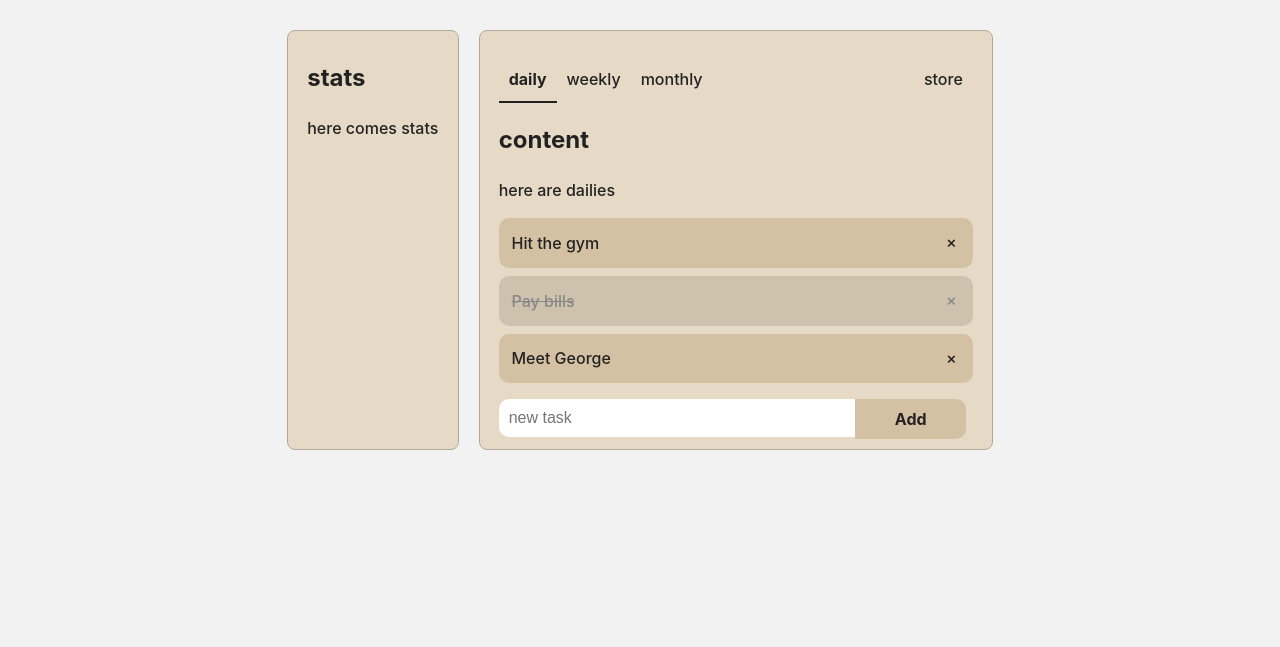
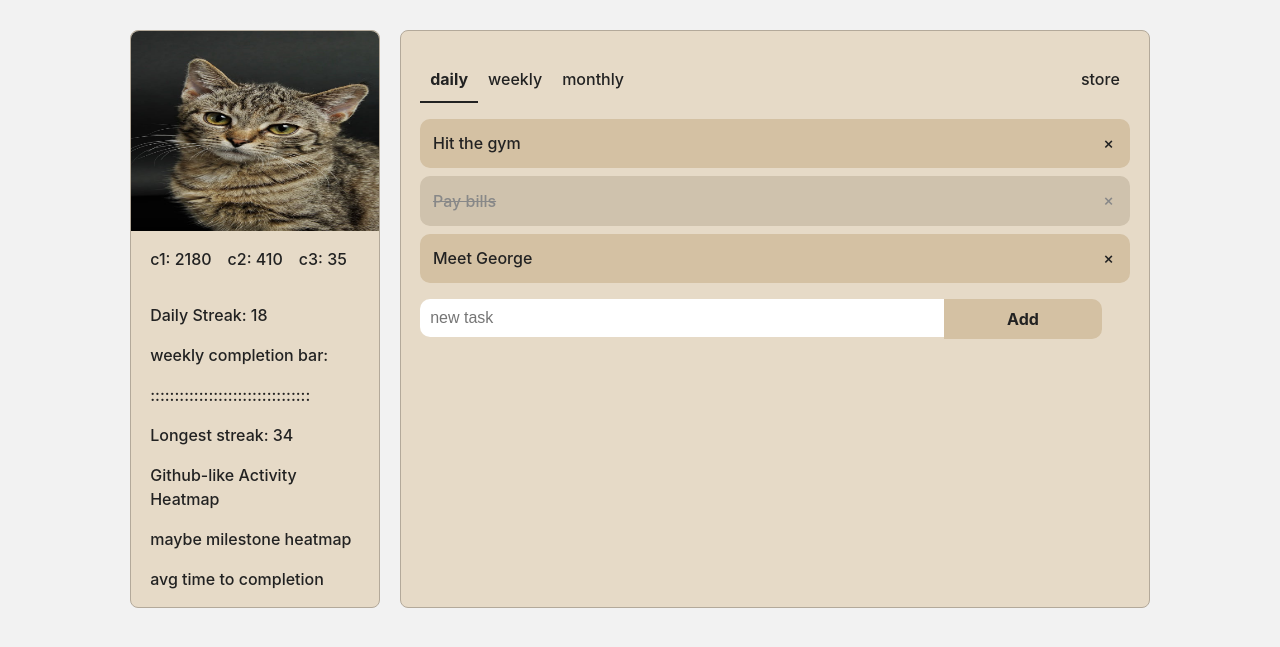
Before and after one commit to spstefan/EMMES, a website built with Vite: page index.html in a window 1280 px wide. Shown: the part 95-742 px from the top of the page. Built offline with nearby package versions, Linux system fonts and the light colour scheme.

Commit message:
populate stat window

```diff
--- a/index.html
+++ b/index.html
@@ -12,8 +12,23 @@
     <div class="container" id="main-container">
 
       <div class="box" id="stats-box">
-        <h2>stats</h2>
-        <p>here comes stats</p>
+        <img src="/cat.jpeg" alt="">
+        <div class="stats">
+          <div class="currency">
+            <p>c1: 2180</p>
+            <p>c2: 410</p>
+            <p>c3: 35</p>
+          </div>
+          <p>Daily Streak: 18</p>
+          <p>weekly completion bar:</p>
+          <p>:::::::::::::::::::::::::::::::::</p>
+          <p>Longest streak: 34</p>
+          <p>Github-like Activity Heatmap</p>
+          <p>maybe milestone heatmap</p>
+
+          <p>avg time to completion</p>
+
+        </div>
       </div>
 
       <div class="box" id="content-box">
@@ -26,10 +41,8 @@
           <li><a class="tab-button" id="tab-store" href="#store">store</a></li>
         </ul>
 
-        <h2>content</h2>
         <div class="tab-content">
           <div id="daily">
-            <p>here are dailies</p>
             <ul id="daily-tasks">
               <li>Hit the gym</li>
               <li class="checked">Pay bills</li>
@@ -37,7 +50,6 @@
             </ul>
           </div>
           <div id="weekly">
-            <p>here are weeklies</p>
             <ul id="weekly-tasks">
               <li>Do chores</li>
               <li class="checked">Pay rent</li>
@@ -45,7 +57,6 @@
             </ul>
           </div>
           <div id="monthly">
-            <p>here are monthlies</p>
             <ul id="monthly-tasks">
               <li>Do chores</li>
               <li class="checked">Pay rent</li>
--- a/main.js
+++ b/main.js
@@ -69,7 +69,9 @@ function addCloseButton() {
         var txt = document.createTextNode("\u00D7");
         span.className = "close";
         span.appendChild(txt);
-        taskList[i].appendChild(span);
+        if (!taskList[i].querySelector("span.close")) {
+            taskList[i].appendChild(span);
+        }
     };
 }
 addCloseButton();
@@ -89,6 +91,7 @@ closeTask();
 
 // Check tasks off by clicking on them
 function checkTaskListener() {
+    console.log("checkTaskListener was run")
     list.addEventListener('click', function(ev) {
         console.log(ev.target + " was clicked");
     if (ev.target.tagName === 'LI') {
--- a/style.css
+++ b/style.css
@@ -159,3 +159,27 @@ input {
 .addBtn:hover {
   background-color: #bcaa8e;
 }
+
+#stats-box {
+  width: 100%;
+  max-width: 250px;
+  padding: 0;
+  margin: 0 auto;
+  box-sizing: border-box;
+}
+
+#stats-box img {
+  width: 100%;
+  height: 200px;
+  display: block;
+  border-radius: 8px 8px 0 0;
+}
+
+.stats {
+  padding: 0em 1.2em;
+}
+
+.currency {
+  display: flex;
+  gap: 1rem
+}
```
Also changed, not shown: cat.jpeg (added).
